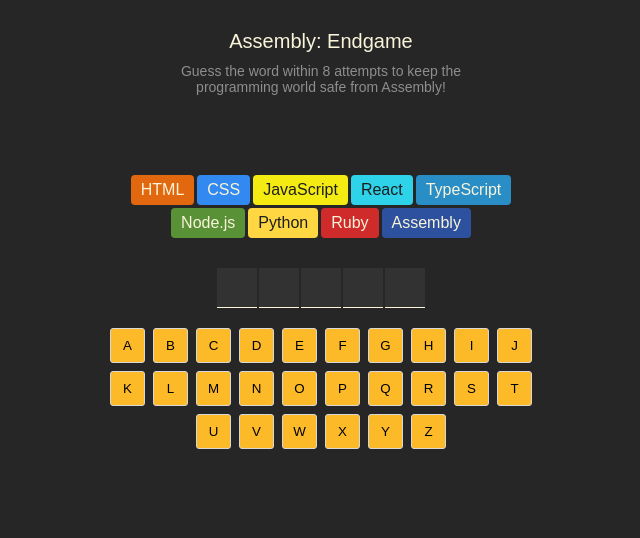
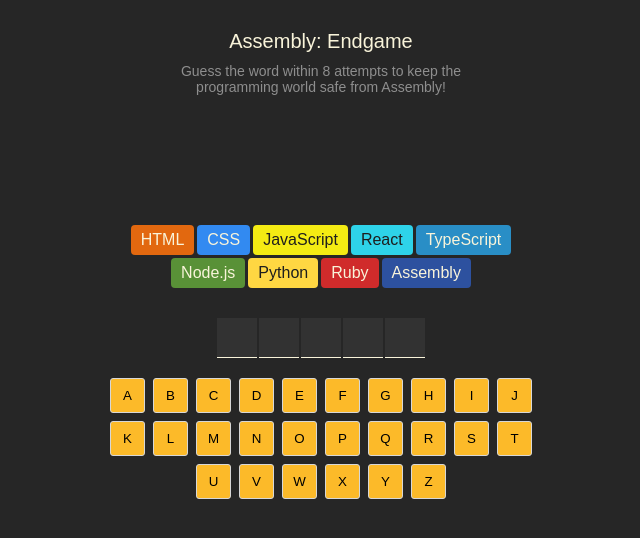
Before and after one commit to gcdelatorre/hangman-react-game, a React (Vite) app: page / in a window 1280 px wide. Shown: the top 538 px of the page, without its empty margins (319-959 px from the left). Built offline with nearby package versions, Linux system fonts and the light colour scheme.

Commit message:
sum changes

```diff
--- a/src/datas/style.js
+++ b/src/datas/style.js
@@ -5,5 +5,13 @@ export const statusStyles = {
 
     win: {
     backgroundColor:"#10A95B"
+    },
+
+    wrong: {
+        backgroundColor:"#7A5EA7",
+        borderWidth:"1px",
+        borderColor:"white",
+        borderStyle:"dashed"
     }
+
 }
--- a/src/index.css
+++ b/src/index.css
@@ -52,9 +52,11 @@ section.game-status {
     justify-content: center;
     color: #F9F4DA;
     border-radius: 4px;
-    margin-block: 30px;
     padding: 10px;
     min-width: 350px;
+    min-height: 70px;
+    max-height: 70px;
+    margin-block: 30px;
 }
 
 section.game-status > h2 {
```
